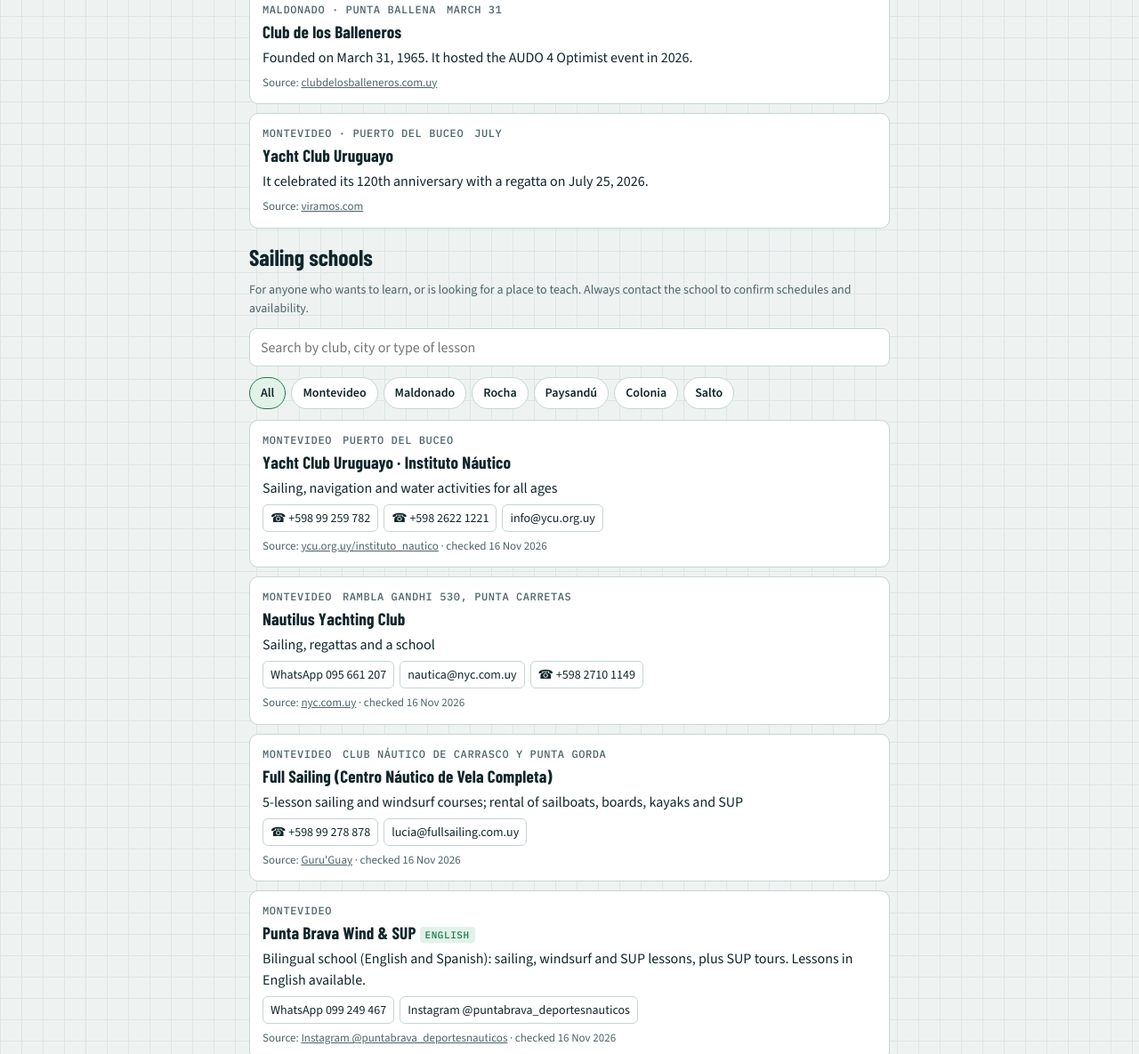
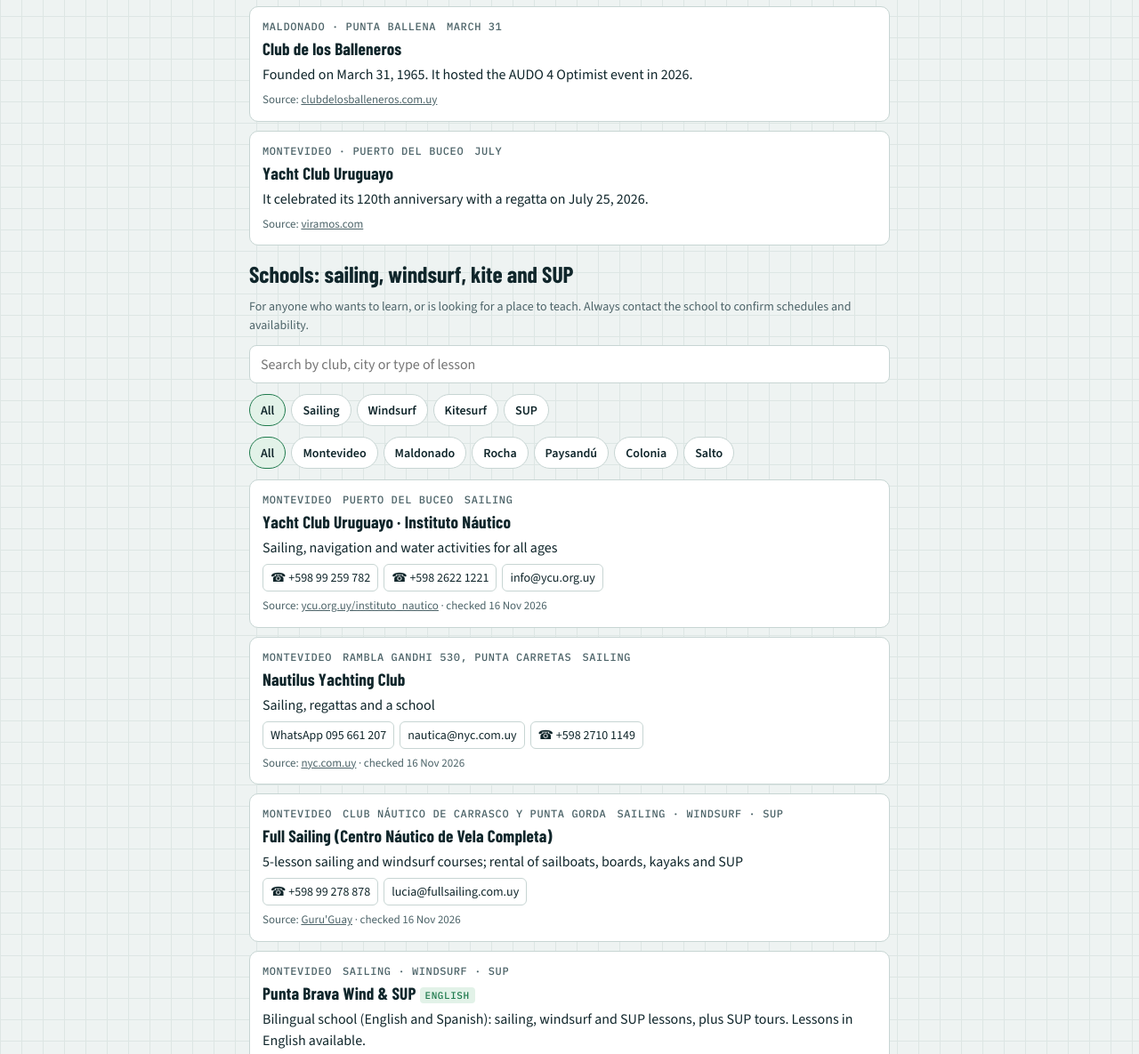
Before and after one commit to navegauy/Navegauy.github.io, a plain HTML site: page en/docencia-de-vela.html in a window 1280 px wide. Shown: the part 942-2127 px from the top of the page at 89% size. Drawn offline with nearby package versions, Linux system fonts and the light colour scheme.

Commit message:
Escuelas: disciplinas (vela, windsurf, kitesurf, SUP) con filtro, en español e inglés
Co-Authored-By: Claude Opus 5.5 <noreply@anthropic.com>
Claude-Session: https://claude.ai/code/session_017bdPideCkhwdekYoFdLAte

```diff
--- a/en/docencia-de-vela.html
+++ b/en/docencia-de-vela.html
@@ -84,7 +84,7 @@ footer{font-size:13px;color:var(--muted);text-align:center}
 
   <nav class="quick" aria-label="Quick links">
     <a href="#aniversarios">Anniversaries<small>key club dates</small></a>
-    <a href="#escuelas">Sailing schools<small>by region</small></a>
+    <a href="#escuelas">Schools<small>sailing, windsurf, kite and SUP</small></a>
     <a href="#formacion">Training<small>Brevet, courses, apps</small></a>
     <a href="#campeonatos">Championships<small>calendar and results</small></a>
     <a href="#referentes">Organizations<small>classes and associations</small></a>
@@ -105,9 +105,10 @@ footer{font-size:13px;color:var(--muted);text-align:center}
   </section>
 
   <section id="escuelas">
-    <h2>Sailing schools</h2>
+    <h2>Schools: sailing, windsurf, kite and SUP</h2>
     <p class="note">For anyone who wants to learn, or is looking for a place to teach. Always contact the school to confirm schedules and availability.</p>
     <input id="q" type="search" placeholder="Search by club, city or type of lesson" aria-label="Search schools">
+    <div class="chips" id="disc" role="group" aria-label="Discipline"></div>
     <div class="chips" id="deptos" role="group" aria-label="Region"></div>
     <div class="cards" id="lista"></div>
     <div class="card" style="border-style:dashed">
@@ -198,23 +199,23 @@ footer{font-size:13px;color:var(--muted);text-align:center}
 
 <script>
 const ESCUELAS=[
- {n:'Yacht Club Uruguayo · Instituto Náutico',d:'Montevideo',z:'Puerto del Buceo',t:'Sailing, navigation and water activities for all ages',c:[['tel','+598 99 259 782'],['tel','+598 2622 1221'],['mail','info@ycu.org.uy']],s:['ycu.org.uy/instituto_nautico','https://ycu.org.uy/instituto_nautico']},
- {n:'Nautilus Yachting Club',d:'Montevideo',z:'Rambla Gandhi 530, Punta Carretas',t:'Sailing, regattas and a school',c:[['wa','095 661 207'],['mail','nautica@nyc.com.uy'],['tel','+598 2710 1149']],s:['nyc.com.uy','https://nyc.com.uy/']},
- {n:'Full Sailing (Centro Náutico de Vela Completa)',d:'Montevideo',z:'Club Náutico de Carrasco y Punta Gorda',t:'5-lesson sailing and windsurf courses; rental of sailboats, boards, kayaks and SUP',c:[['tel','+598 99 278 878'],['mail','lucia@fullsailing.com.uy']],s:["Guru'Guay",'https://www.guruguay.com/es/alquiler-de-tabla-de-barco/']},
- {n:'Punta Brava Wind & SUP',d:'Montevideo',z:'',t:'Bilingual school (English and Spanish): sailing, windsurf and SUP lessons, plus SUP tours. Lessons in English available.',en:true,c:[['wa','099 249 467'],['web','Instagram @puntabrava_deportesnauticos','https://www.instagram.com/puntabrava_deportesnauticos/']],s:['Instagram @puntabrava_deportesnauticos','https://www.instagram.com/puntabrava_deportesnauticos/']},
- {n:'Swellboards · SUP school',d:'Montevideo',z:'Playa Honda',t:'Stand up paddle school of Swellboards, a Uruguayan board brand. From a press report: confirm schedules and current status with the school.',c:[],s:['Montevideo Portal','https://www.montevideo.com.uy/Archivo/Stand-up-paddle-uno-de-los-deportes-nauticos-que-mas-crece-en-Uruguay-uc776298']},
- {n:'Club La Estacada · Escuela de vela',d:'Montevideo',z:'Punta Carretas',t:'Sailing school. Club founded on December 1, 1940.',c:[['tel','2711 9075'],['mail','clubestacada@hotmail.com'],['web','Instagram @clublaestacada','https://instagram.com/clublaestacada'],['web','School Facebook page','https://www.facebook.com/p/Escuela-de-Vela-Club-N%C3%A1utico-La-Estacada-61559034894935/']],s:['clublaestacada.com','https://www.clublaestacada.com/nuestro-club']},
- {n:'ACAL Náutico Club',d:'Montevideo',z:'location to be confirmed',t:'Sailing club, home of Snipe fleet 900',c:[['mail','admclub@clubacal.org.uy']],s:['public club contact','']},
- {n:'Club Náutico de Carrasco y Punta Gorda',d:'Montevideo',z:'Punta Gorda',t:'Host of the 2026 Optimist National Individual Championship (AUDO 6)',c:[],s:['Viramos','https://viramos.com/championships/all']},
- {n:'Club de los Balleneros',d:'Maldonado',z:'Punta Ballena',t:'Sailing club with a boat ramp and dry storage. Host of the AUDO 4 Optimist event in 2026.',c:[['tel','+598 4257 9254'],['tel','098 852 498']],s:['clubdelosballeneros.com.uy','https://clubdelosballeneros.com.uy/']},
- {n:'Escuela de Kite y Windsurf Laura',d:'Maldonado',z:'Laguna Garzón',t:'Kitesurf and windsurf lessons and rental on Laguna Garzón. IKO (International Kiteboarding Organization) registered school.',c:[['web','Profile and contact on IKO','https://www.ikointl.com/school/uruguay/maldonado/escuela-de-kite-y-windsurf-laura']],s:['IKO','https://www.ikointl.com/school/uruguay/maldonado/escuela-de-kite-y-windsurf-laura']},
- {n:'Club Náutico Sudestada',d:'Rocha',z:'La Paloma',t:'Regattas, passages and open water-sports lessons; anniversary regatta at the end of every year.',c:[['web','cnsudestada.uy','https://www.cnsudestada.uy/']],s:['Turismo Rocha','https://turismorocha.gub.uy/eventos/2020/11/21/2do-aniversario-de-sudestada-1986']},
- {n:'Yacht Club Punta del Este · Escuela',d:'Maldonado',z:'Punta del Este',t:'The club\'s sailing school',c:[['web','Facebook @ycpeescuela','https://www.facebook.com/ycpeescuela/']],s:['Facebook','https://www.facebook.com/ycpeescuela/']},
- {n:'Yacht Club Paysandú · Escuela de vela',d:'Paysandú',z:'Av. Salto y Costanera',t:'Optimist school for children, certified courses for teens and adults, windsurf. Open to the public all year round.',c:[['wa','096 230 842'],['tel','4722 2059'],['mail','ycpaysandu@gmail.com'],['web','Instagram @ycpaysandu','https://instagram.com/ycpaysandu']],s:['ycp.org.uy','https://ycp.org.uy/vela/escuela-de-vela/']},
- {n:'Club Yachting y Pesca',d:'Colonia',z:'Colonia del Sacramento marina',t:'Sailing club at the Colonia marina. Sailing school to be confirmed with the club.',c:[['tel','+598 4522 6154']],s:['ANP · Colonia marina','https://anp.com.uy/en/home/ports/marinas/colonia-marina']},
- {n:'Club Náutico Puerto Sauce',d:'Colonia',z:'Juan Lacaze',t:'Marina with sailing regattas in January, February and April, and the Regata del Inmigrante in September. School to be confirmed with the club.',c:[],s:['MTOP · Puerto José Carbajal','https://www.gub.uy/ministerio-transporte-obras-publicas/comunicacion/publicaciones/puerto-jose-carbajal-sabalero-juan-lacaze-colonia']},
- {n:'Yacht Club Salto',d:'Salto',z:'Bahía del Durazno, Salto Grande lake',t:'Club with moorings on Salto Grande lake. Sailing school to be confirmed with the club.',c:[],s:['PredictWind · Yacht Club Salto','https://explore.predictwind.com/es/marinas/uruguay/salto-department/yacht-club-salto']},
- {n:'Centro de Estudios Náuticos',d:'Montevideo',z:'In person and online',t:'Chart navigation and Brevet lessons (in Spanish); on-the-water practice on request if the student has a boat',c:[['wa','099 348 110']],s:['ignacioporrini.github.io','https://ignacioporrini.github.io/nautica.html']}
+ {k:['V'],n:'Yacht Club Uruguayo · Instituto Náutico',d:'Montevideo',z:'Puerto del Buceo',t:'Sailing, navigation and water activities for all ages',c:[['tel','+598 99 259 782'],['tel','+598 2622 1221'],['mail','info@ycu.org.uy']],s:['ycu.org.uy/instituto_nautico','https://ycu.org.uy/instituto_nautico']},
+ {k:['V'],n:'Nautilus Yachting Club',d:'Montevideo',z:'Rambla Gandhi 530, Punta Carretas',t:'Sailing, regattas and a school',c:[['wa','095 661 207'],['mail','nautica@nyc.com.uy'],['tel','+598 2710 1149']],s:['nyc.com.uy','https://nyc.com.uy/']},
+ {k:['V','W','S'],n:'Full Sailing (Centro Náutico de Vela Completa)',d:'Montevideo',z:'Club Náutico de Carrasco y Punta Gorda',t:'5-lesson sailing and windsurf courses; rental of sailboats, boards, kayaks and SUP',c:[['tel','+598 99 278 878'],['mail','lucia@fullsailing.com.uy']],s:["Guru'Guay",'https://www.guruguay.com/es/alquiler-de-tabla-de-barco/']},
+ {k:['V','W','S'],n:'Punta Brava Wind & SUP',d:'Montevideo',z:'',t:'Bilingual school (English and Spanish): sailing, windsurf and SUP lessons, plus SUP tours. Lessons in English available.',en:true,c:[['wa','099 249 467'],['web','Instagram @puntabrava_deportesnauticos','https://www.instagram.com/puntabrava_deportesnauticos/']],s:['Instagram @puntabrava_deportesnauticos','https://www.instagram.com/puntabrava_deportesnauticos/']},
+ {k:['S'],n:'Swellboards · SUP school',d:'Montevideo',z:'Playa Honda',t:'Stand up paddle school of Swellboards, a Uruguayan board brand. From a press report: confirm schedules and current status with the school.',c:[],s:['Montevideo Portal','https://www.montevideo.com.uy/Archivo/Stand-up-paddle-uno-de-los-deportes-nauticos-que-mas-crece-en-Uruguay-uc776298']},
+ {k:['V'],n:'Club La Estacada · Escuela de vela',d:'Montevideo',z:'Punta Carretas',t:'Sailing school. Club founded on December 1, 1940.',c:[['tel','2711 9075'],['mail','clubestacada@hotmail.com'],['web','Instagram @clublaestacada','https://instagram.com/clublaestacada'],['web','School Facebook page','https://www.facebook.com/p/Escuela-de-Vela-Club-N%C3%A1utico-La-Estacada-61559034894935/']],s:['clublaestacada.com','https://www.clublaestacada.com/nuestro-club']},
+ {k:['V'],n:'ACAL Náutico Club',d:'Montevideo',z:'location to be confirmed',t:'Sailing club, home of Snipe fleet 900',c:[['mail','admclub@clubacal.org.uy']],s:['public club contact','']},
+ {k:['V'],n:'Club Náutico de Carrasco y Punta Gorda',d:'Montevideo',z:'Punta Gorda',t:'Host of the 2026 Optimist National Individual Championship (AUDO 6)',c:[],s:['Viramos','https://viramos.com/championships/all']},
+ {k:['V'],n:'Club de los Balleneros',d:'Maldonado',z:'Punta Ballena',t:'Sailing club with a boat ramp and dry storage. Host of the AUDO 4 Optimist event in 2026.',c:[['tel','+598 4257 9254'],['tel','098 852 498']],s:['clubdelosballeneros.com.uy','https://clubdelosballeneros.com.uy/']},
+ {k:['K','W'],n:'Escuela de Kite y Windsurf Laura',d:'Maldonado',z:'Laguna Garzón',t:'Kitesurf and windsurf lessons and rental on Laguna Garzón. IKO (International Kiteboarding Organization) registered school.',c:[['web','Profile and contact on IKO','https://www.ikointl.com/school/uruguay/maldonado/escuela-de-kite-y-windsurf-laura']],s:['IKO','https://www.ikointl.com/school/uruguay/maldonado/escuela-de-kite-y-windsurf-laura']},
+ {k:['V'],n:'Club Náutico Sudestada',d:'Rocha',z:'La Paloma',t:'Regattas, passages and open water-sports lessons; anniversary regatta at the end of every year.',c:[['web','cnsudestada.uy','https://www.cnsudestada.uy/']],s:['Turismo Rocha','https://turismorocha.gub.uy/eventos/2020/11/21/2do-aniversario-de-sudestada-1986']},
+ {k:['V'],n:'Yacht Club Punta del Este · Escuela',d:'Maldonado',z:'Punta del Este',t:'The club\'s sailing school',c:[['web','Facebook @ycpeescuela','https://www.facebook.com/ycpeescuela/']],s:['Facebook','https://www.facebook.com/ycpeescuela/']},
+ {k:['V','W'],n:'Yacht Club Paysandú · Escuela de vela',d:'Paysandú',z:'Av. Salto y Costanera',t:'Optimist school for children, certified courses for teens and adults, windsurf. Open to the public all year round.',c:[['wa','096 230 842'],['tel','4722 2059'],['mail','ycpaysandu@gmail.com'],['web','Instagram @ycpaysandu','https://instagram.com/ycpaysandu']],s:['ycp.org.uy','https://ycp.org.uy/vela/escuela-de-vela/']},
+ {k:['V'],n:'Club Yachting y Pesca',d:'Colonia',z:'Colonia del Sacramento marina',t:'Sailing club at the Colonia marina. Sailing school to be confirmed with the club.',c:[['tel','+598 4522 6154']],s:['ANP · Colonia marina','https://anp.com.uy/en/home/ports/marinas/colonia-marina']},
+ {k:['V'],n:'Club Náutico Puerto Sauce',d:'Colonia',z:'Juan Lacaze',t:'Marina with sailing regattas in January, February and April, and the Regata del Inmigrante in September. School to be confirmed with the club.',c:[],s:['MTOP · Puerto José Carbajal','https://www.gub.uy/ministerio-transporte-obras-publicas/comunicacion/publicaciones/puerto-jose-carbajal-sabalero-juan-lacaze-colonia']},
+ {k:['V'],n:'Yacht Club Salto',d:'Salto',z:'Bahía del Durazno, Salto Grande lake',t:'Club with moorings on Salto Grande lake. Sailing school to be confirmed with the club.',c:[],s:['PredictWind · Yacht Club Salto','https://explore.predictwind.com/es/marinas/uruguay/salto-department/yacht-club-salto']},
+ {k:['V'],n:'Centro de Estudios Náuticos',d:'Montevideo',z:'In person and online',t:'Chart navigation and Brevet lessons (in Spanish); on-the-water practice on request if the student has a boat',c:[['wa','099 348 110']],s:['ignacioporrini.github.io','https://ignacioporrini.github.io/nautica.html']}
 ];
 const REFS=[
  {n:'Federación Uruguaya de Yachting a Vela',t:'National sailing federation, based in the Yacht Club Uruguayo building, Puerto del Buceo. Member of the Uruguayan Olympic Committee.',l:[['fedevela@fuyv.org','']],s:['National Sports Secretariat, list of federations (2019)','https://www.gub.uy/secretaria-nacional-deporte/comunicacion/publicaciones/listado-federaciones']},
@@ -226,17 +227,21 @@ const REFS=[
  {n:'AUSAV',t:'Listed with a regatta date (14–15 November 2026) on the Nautilus calendar. No website of its own found.',l:[['Notice of race (NYC)','https://nyc.com.uy/web/downloads/AVISO_REGATA_AUSAV.pdf']],s:['Nautilus Yachting Club','https://nyc.com.uy/']}
 ];
 const $=s=>document.querySelector(s);
+const DISC={V:'Sailing',W:'Windsurf',K:'Kitesurf',S:'SUP'};let dis='All';
 const esc=s=>String(s).replace(/[&<>"]/g,c=>({'&':'&amp;','<':'&lt;','>':'&gt;','"':'&quot;'}[c]));
 let dep='All';
 const deps=['All',...new Set(ESCUELAS.map(e=>e.d))];
+$('#disc').innerHTML=['All',...Object.keys(DISC)].map(k=>`<button class="chip" aria-pressed="${k===dis}" data-k="${esc(k)}">${esc(DISC[k]||k)}</button>`).join('');
 $('#deptos').innerHTML=deps.map(d=>`<button class="chip" aria-pressed="${d===dep}" data-d="${esc(d)}">${esc(d)}</button>`).join('');
 function link(c){const [k,v,u]=c;if(k==='tel')return `<a href="tel:${v.replace(/\s/g,'')}">☎ ${esc(v)}</a>`;if(k==='wa')return `<a href="https://wa.me/598${v.replace(/\D/g,'').replace(/^0/,'')}" target="_blank" rel="noopener">WhatsApp ${esc(v)}</a>`;if(k==='mail')return `<span>${esc(v)}</span>`;return `<a href="${esc(u)}" target="_blank" rel="noopener">${esc(v)}</a>`}
 function src(s){return s[1]?`Source: <a href="${esc(s[1])}" target="_blank" rel="noopener">${esc(s[0])}</a>`:`Source: ${esc(s[0])}`}
 function render(){const q=$('#q').value.trim().toLowerCase();
- const list=ESCUELAS.filter(e=>(dep==='All'||e.d===dep)&&(!q||(e.n+' '+e.d+' '+e.z+' '+e.t).toLowerCase().includes(q)));
- $('#lista').innerHTML=list.length?list.map(e=>`<div class="card"><div class="meta"><span>${esc(e.d)}</span>${e.z?`<span>${esc(e.z)}</span>`:''}</div><h3>${esc(e.n)}${e.en?' <span class="tag">English</span>':''}</h3><p>${esc(e.t)}</p>${e.c.length?`<div class="contacts">${e.c.map(link).join('')}</div>`:'<p class="note">Contact: ask at the club.</p>'}<p class="src">${src(e.s)} · checked 16 Nov 2026</p></div>`).join(''):'<p class="note">No schools match that filter yet.</p>';
- document.querySelectorAll('#deptos .chip').forEach(b=>b.setAttribute('aria-pressed',b.dataset.d===dep))}
+ const list=ESCUELAS.filter(e=>(dep==='All'||e.d===dep)&&(dis==='All'||e.k.includes(dis))&&(!q||(e.n+' '+e.d+' '+e.z+' '+e.t+' '+e.k.map(k=>DISC[k]).join(' ')).toLowerCase().includes(q)));
+ $('#lista').innerHTML=list.length?list.map(e=>`<div class="card"><div class="meta"><span>${esc(e.d)}</span>${e.z?`<span>${esc(e.z)}</span>`:''}<span>${e.k.map(k=>esc(DISC[k])).join(' · ')}</span></div><h3>${esc(e.n)}${e.en?' <span class="tag">English</span>':''}</h3><p>${esc(e.t)}</p>${e.c.length?`<div class="contacts">${e.c.map(link).join('')}</div>`:'<p class="note">Contact: ask at the club.</p>'}<p class="src">${src(e.s)} · checked 16 Nov 2026</p></div>`).join(''):'<p class="note">No schools match that filter yet.</p>';
+ document.querySelectorAll('#deptos .chip').forEach(b=>b.setAttribute('aria-pressed',b.dataset.d===dep));
+ document.querySelectorAll('#disc .chip').forEach(b=>b.setAttribute('aria-pressed',b.dataset.k===dis))}
 $('#deptos').addEventListener('click',e=>{const b=e.target.closest('[data-d]');if(!b)return;dep=b.dataset.d;render()});
+$('#disc').addEventListener('click',e=>{const b=e.target.closest('[data-k]');if(!b)return;dis=b.dataset.k;render()});
 $('#q').addEventListener('input',render);
 $('#refs').innerHTML=REFS.map(r=>`<div class="card"><h3>${esc(r.n)}</h3><p>${esc(r.t)}</p>${r.l.length?`<div class="contacts">${r.l.map(x=>x[1]?`<a href="${esc(x[1])}" target="_blank" rel="noopener">${esc(x[0])}</a>`:`<span>${esc(x[0])}</span>`).join('')}</div>`:''}<p class="src">${src(r.s)}</p></div>`).join('');
 render();
```
Also changed, not shown: docencia-de-vela.html (+27 -22 lines).
